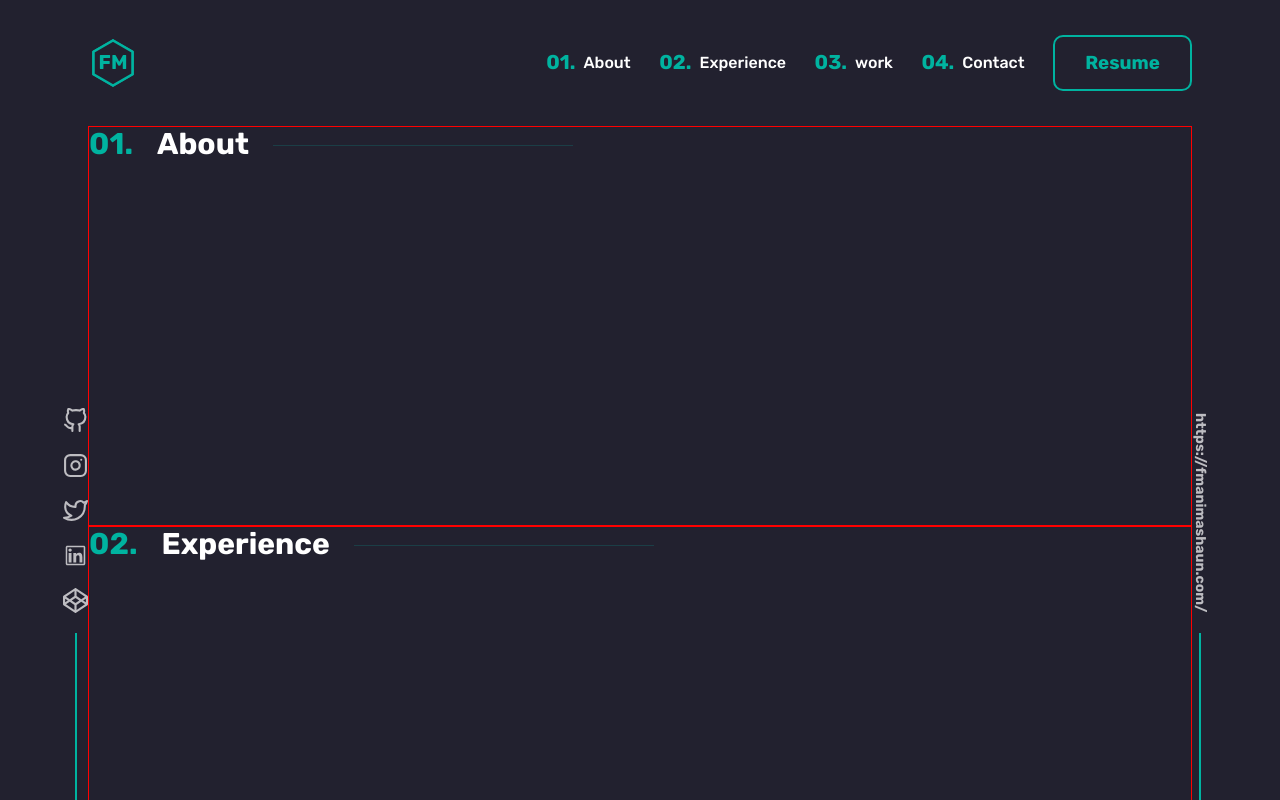
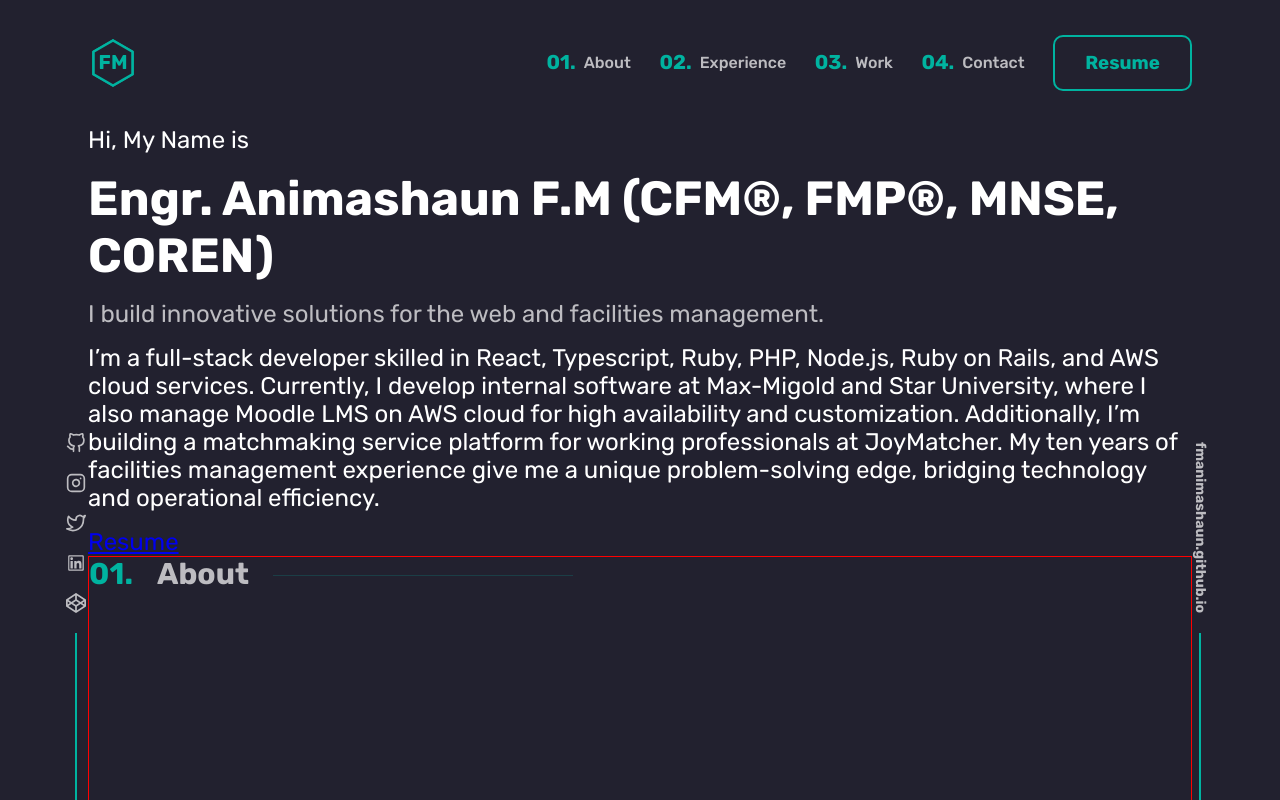
Before and after one commit to fmanimashaun/fmanimashaun.github.io, a React (Vite) app: page / in a window 1280 px wide. Shown: the top 800 px of the page. Built offline with nearby package versions, Linux system fonts and the light colour scheme.

Commit message:
Update navigation animation

```diff
--- a/src/App.jsx
+++ b/src/App.jsx
@@ -10,6 +10,7 @@ import { FaCodepen } from "react-icons/fa";
 import Aside from "./components/Aside";
 import SectionHeader from "./components/SectionHeader";
 import WelcomeScreen from "./components/WelcomeScreen";
+import Intro from "./components/Intro";
 
 const App = () => {
   const [isVisible, setIsVisible] = useState(false);
@@ -52,40 +53,41 @@ const App = () => {
           <Aside className="left">
             <div className="aside__icons">
               <a href="https://github.com/fmanimashaun" target="_blank">
-                <FiGithub size={25} />
+                <FiGithub size={20} />
               </a>
               <a href="https://www.instagram.com/fmanimashaun/" target="_blank">
-                <FiInstagram size={25} />
+                <FiInstagram size={20} />
               </a>
               <a href="https://twitter.com/fmanimashaun" target="_blank">
-                <FiTwitter size={25} />
+                <FiTwitter size={20} />
               </a>
               <a
                 href="https://www.linkedin.com/in/fmanimashaun/"
                 target="_blank"
               >
-                <AiOutlineLinkedin size={25} />
+                <AiOutlineLinkedin size={20} />
               </a>
               <a href="https://codepen.io/fmanimashaun" target="_blank">
-                <FaCodepen size={25} />
+                <FaCodepen size={20} />
               </a>
             </div>
           </Aside>
           <main className="main">
             <div className="main__wrapper">
+              <Intro />
               <div id="about" className="about">
-                <SectionHeader  title="About" />
+                <SectionHeader title="About" />
               </div>
               <div id="experience" className="experience">
-                <SectionHeader title="Experience"/>
+                <SectionHeader title="Experience" />
               </div>
 
               <div id="work" className="work">
-                <SectionHeader title="Work"/>
+                <SectionHeader title="Work" />
               </div>
 
               <div id="contact" className="contact">
-                <SectionHeader title="Contact"/>
+                <SectionHeader title="Contact" />
               </div>
             </div>
 
@@ -97,8 +99,11 @@ const App = () => {
           </main>
           <Aside className="right">
             <div className="aside__link">
-              <a href="https://fmanimashaun.com/" className="website">
-                https://fmanimashaun.com/
+              <a
+                href="mailto:fisayo.animashaun@outlook.com"
+                className="website"
+              >
+                fmanimashaun.github.io
               </a>
             </div>
           </Aside>
--- a/src/components/Header.jsx
+++ b/src/components/Header.jsx
@@ -8,6 +8,8 @@ import Logo from "./Logo";
 
 const Header = () => {
   const [showMenu, setShowMenu] = useState(false);
+  const [hoverIndex, setHoverIndex] = useState(null); // State to track hovered item
+  const [hoverOff, setHoverOff] = useState(false); // State to track hover off
 
   const width = useWindowWidth();
 
@@ -35,30 +37,37 @@ const Header = () => {
       >
         <nav className="header__nav">
           <ul className="header__nav-list">
-            <li className="header__nav-item">
-              <a href="#about" onClick={handleScrollClick}>
-                <span>01.</span>
-                <span>About</span>
-              </a>
-            </li>
-            <li className="header__nav-item">
-              <a href="#experience" onClick={handleScrollClick}>
-                <span>02.</span>
-                <span>Experience</span>
-              </a>
-            </li>
-            <li className="header__nav-item">
-              <a href="#work" onClick={handleScrollClick}>
-                <span>03.</span>
-                <span>work</span>
-              </a>
-            </li>
-            <li className="header__nav-item">
-              <a href="#contact" onClick={handleScrollClick}>
-                <span>04.</span>
-                <span>Contact</span>
-              </a>
-            </li>
+            {["about", "experience", "work", "contact"].map((section, index) => (
+              <li
+                className="header__nav-item"
+                key={section}
+                onMouseEnter={() => {
+                  if (hoverOff) {
+                    setHoverOff(false);
+                  }
+                  setHoverIndex(index);
+                }}
+                onMouseLeave={() => {
+                  setHoverOff(true);
+                  setHoverIndex(index);
+                }}
+              >
+                <a
+                  href={`#${section}`}
+                  onClick={handleScrollClick}
+                  className={
+                    hoverIndex === index && !hoverOff
+                      ? "hover"
+                      : hoverIndex === index && hoverOff
+                      ? "hover-off"
+                      : "hover-off"
+                  }
+                >
+                  <span>{`0${index + 1}.`}</span>
+                  <span>{section.charAt(0).toUpperCase() + section.slice(1)}</span>
+                </a>
+              </li>
+            ))}
           </ul>
         </nav>
         <ButtonLink
--- a/src/components/Intro.jsx
+++ b/src/components/Intro.jsx
@@ -4,23 +4,24 @@ import Resume from "@/data/resume.pdf";
 const Intro = () => {
   return (
     <div className="intro">
-      <p>Hi, My Name is</p>
-      <h1>Engr. Animashaun F.M</h1>
-      <p>...Building the Next Big Thing</p>
-      <p>
-        I&apos;m a software engineer specializing in building internal software
-        solutions to address evolving business needs. Currently, I&apos;m focused on
-        crafting impactful applications at{" "}
-        <a href="https://maxmigold.com/" target="_blank">
-          Max-Migold
-        </a>
-        , drawing on my unique background in facilities management for a
-        problem-solving edge.
+      <p className="intro__greeting">Hi, My Name is</p>
+      <h1 className="intro__name">
+        Engr. Animashaun F.M (CFM®, FMP®, MNSE, COREN)
+      </h1>
+      <p className="intro__tagline">
+        I build innovative solutions for the web and facilities management.
       </p>
-      <ButtonLink
-        href={Resume}
-        className="header__download"
-      >
+      <p className="intro__description">
+        I’m a full-stack developer skilled in React, Typescript, Ruby, PHP,
+        Node.js, Ruby on Rails, and AWS cloud services. Currently, I develop
+        internal software at Max-Migold and Star University, where I also manage
+        Moodle LMS on AWS cloud for high availability and customization.
+        Additionally, I’m building a matchmaking service platform for working
+        professionals at JoyMatcher. My ten years of facilities management
+        experience give me a unique problem-solving edge, bridging technology
+        and operational efficiency.
+      </p>
+      <ButtonLink href={Resume} className="intro__download">
         Resume
       </ButtonLink>
     </div>
--- /dev/null
+++ b/src/scss/abstracts/_functions.scss
@@ -0,0 +1,28 @@
+@use "sass:math";
+@use "sass:meta";
+
+$min-width: 375px;
+$max-width: 1440px;
+
+@function to-rem($value) {
+  @if unitless($value) {
+    @return math.div($value, 16) * 1rem; // Assume unitless values are in px and convert to rem
+  } @else if unit($value) == 'px' {
+    @return math.div($value, 16) * 1rem;
+  } @else {
+    @return $value;
+  }
+}
+
+@function fluid-font-size($min-font-size, $max-font-size) {
+  $min-font-size-rem: to-rem($min-font-size);
+  $max-font-size-rem: to-rem($max-font-size);
+  $min-width-rem: to-rem($min-width);
+  $max-width-rem: to-rem($max-width);
+
+  @return clamp(
+    $min-font-size-rem,
+    calc(#{$min-font-size-rem} + (#{$max-font-size-rem} - #{$min-font-size-rem}) * ((100vi - #{$min-width-rem}) / (#{$max-width-rem} - #{$min-width-rem}))),
+    $max-font-size-rem
+  );
+}
--- a/src/scss/abstracts/_index.scss
+++ b/src/scss/abstracts/_index.scss
@@ -1,3 +1,4 @@
 @forward "fonts";
 @forward "colors";
 @forward "mixins";
+@forward "functions";
--- a/src/scss/base/_global.scss
+++ b/src/scss/base/_global.scss
@@ -19,7 +19,7 @@ body {
   margin: 0;
   padding: 0;
   background-color: colors.$primary-bg-color;
-  color: colors.$white;
+  color: colors.$off-white;
   font-family: fonts.$primary-ff;
 }
 
--- a/src/scss/components/_aside.scss
+++ b/src/scss/components/_aside.scss
@@ -54,6 +54,12 @@ $off-mobile-inline: clamp(1.875rem, 0.6823rem + 5.0891vi, 3.125rem);
     text-decoration: none;
     font-weight: 700;
     font-size: 14px;
+    transition: color 0.3s ease, transform 0.3s ease;
+
+    &:hover {
+      color: colors.$accent-color;
+      transform: translateY(-5px);
+    }
 
     &.website {
       writing-mode: vertical-rl;
--- a/src/scss/components/_header.scss
+++ b/src/scss/components/_header.scss
@@ -66,25 +66,33 @@ $btn-text-size: clamp(0.75rem, 0.5739rem + 0.7512vi, 1.25rem);
         justify-content: center;
         gap: 0.5rem;
         text-decoration: none;
-        color: colors.$white;
+        color: colors.$off-white;
 
         &::before {
           content: "";
           position: absolute;
           width: 0;
           height: 2px;
-          background-color: colors.$white;
+          background-color: colors.$off-white;
           bottom: -5px;
           left: 0;
-          transition: width 0.3s ease-in-out, left 0.3s ease-in-out;
+          transition: width 0.3s ease-in-out, left 0.3s ease-in-out, right 0.3s ease-in-out;
 
           @media screen and (max-width: 1024px) {
             display: none;
           }
         }
 
-        &:hover::before {
+        &.hover::before {
           width: 100%;
+          left: 0;
+          right: auto;
+        }
+
+        &.hover-off::before {
+          left: auto;
+          right: 0;
+          width: 0;
         }
 
         & > span:first-child {
@@ -106,10 +114,9 @@ $btn-text-size: clamp(0.75rem, 0.5739rem + 0.7512vi, 1.25rem);
               position: absolute;
               width: 0;
               height: 2px;
-              background-color: colors.$white;
+              background-color: colors.$off-white;
               bottom: -5px;
               left: 0;
-;
               transition: width 0.3s ease-in-out;
             }
           }
--- a/src/scss/components/_index.scss
+++ b/src/scss/components/_index.scss
@@ -2,6 +2,7 @@
 @forward "header";
 @forward "welcomeScreen";
 @forward "main";
+@forward "intro";
 @forward "aside";
 @forward "about";
 @forward "experience";
--- /dev/null
+++ b/src/scss/components/_intro.scss
@@ -0,0 +1,17 @@
+@use "../abstracts/colors" as colors;
+@use "../abstracts/functions" as funcs;
+
+
+.intro {
+    display: flex;
+    flex-direction: column;
+    gap: 1rem;
+    color: colors.$white;
+    font-size: 1.5rem;
+    text-align: left;
+
+    &__tagline {
+        color: colors.$off-white;
+        font-size: 1.5rem;
+    }
+}
```
